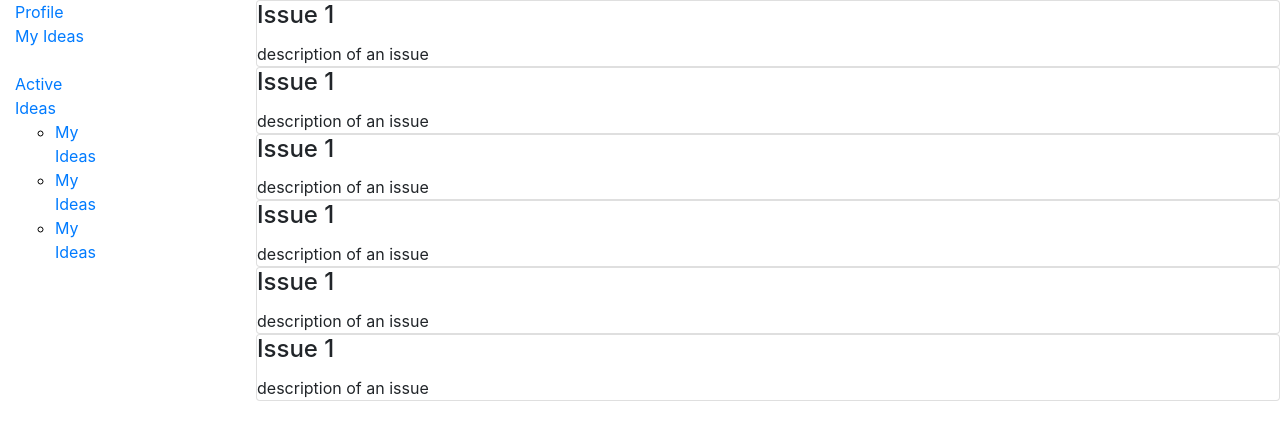
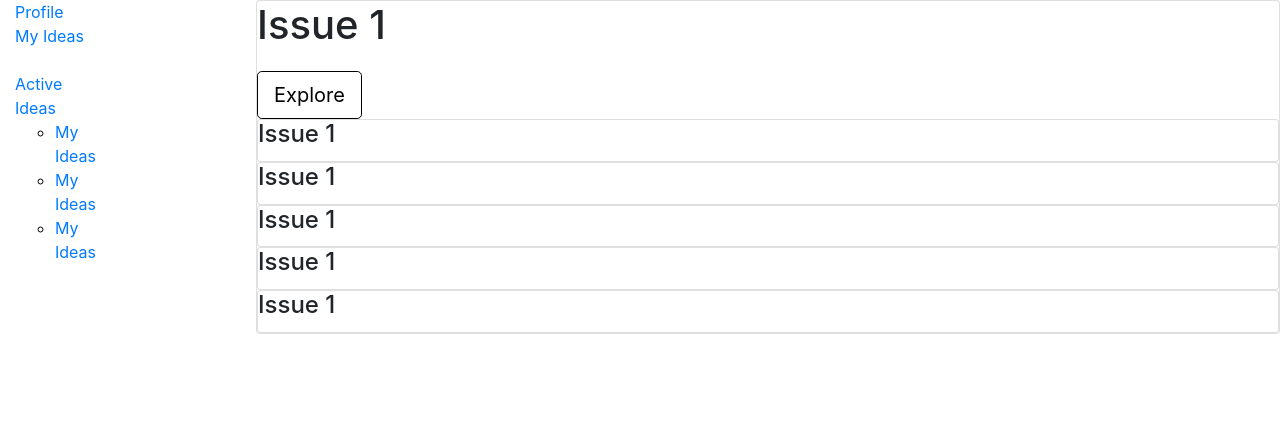
Before and after one commit to Manny1995/Broncohack, a plain HTML site: page views/index.html in a window 1280 px wide. Drawn offline with nearby package versions, Linux system fonts and the light colour scheme.

Commit message:
modal view added

```diff
--- a/css/styles.css
+++ b/css/styles.css
@@ -20,12 +20,11 @@
   color: black;
 }
 
-
 #masterView {
     position:relative;
     float: right;
     width: 80%;
-    min-height: 100%
+    min-height: 100%;
 
 }
 
@@ -34,3 +33,20 @@
     background-color: beige;
     position: relative;
 }
+
+#postContent {
+    width: 90%;
+}
+
+#exploreButton {
+
+    color: black;
+    background-color: white;
+    border-color: black;
+    margin-top: 10px;
+}
+
+#exploreButton:hover {
+    color: white;
+    background-color: black;
+}
--- a/views/index.html
+++ b/views/index.html
@@ -38,43 +38,52 @@
     <div>
         <div class="card" class="newsfeedItem">
          <div class="card-block">
-            <h4 class="card-title">Issue 1</h4>
-            <p class="card-text">description of an issue</p>
+            <h1 class="card-title">Issue 1</h1>
+             <button type="button" class="btn btn-info btn-lg" id="exploreButton" data-toggle="modal" data-target="#myModal">Explore</button>
+             <div id="myModal" class="modal fade" role="dialog">
+                  <div class="modal-dialog">
+                    <!-- Modal content-->
+                    <div class="modal-content" id="postContent">
+                      <div class="modal-header">
+                        <button type="button" class="close" data-dismiss="modal">&times;
+                        </button>
+                        <h4 class="modal-title">Issue 1</h4>
+                      </div>
+                      <div class="modal-body">
+                        <p>This is aa really important issue blablablabal</p>
+                      </div>
+                    </div>
+                  </div>
           </div>
         </div>
 
         <div class="card" class="newsfeedItem">
          <div class="card-block">
             <h4 class="card-title">Issue 1</h4>
-            <p class="card-text">description of an issue</p>
           </div>
         </div>
 
         <div class="card" class="newsfeedItem">
          <div class="card-block">
             <h4 class="card-title">Issue 1</h4>
-            <p class="card-text">description of an issue</p>
           </div>
         </div>
 
         <div class="card" class="newsfeedItem">
          <div class="card-block">
             <h4 class="card-title">Issue 1</h4>
-            <p class="card-text">description of an issue</p>
           </div>
         </div>
 
         <div class="card" class="newsfeedItem">
          <div class="card-block">
             <h4 class="card-title">Issue 1</h4>
-            <p class="card-text">description of an issue</p>
           </div>
         </div>
 
         <div class="card" class="newsfeedItem">
          <div class="card-block">
             <h4 class="card-title">Issue 1</h4>
-            <p class="card-text">description of an issue</p>
           </div>
         </div>
     </div>
```
